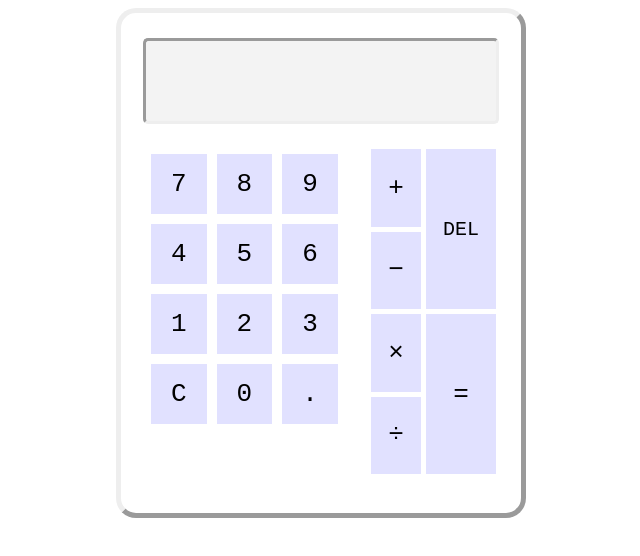
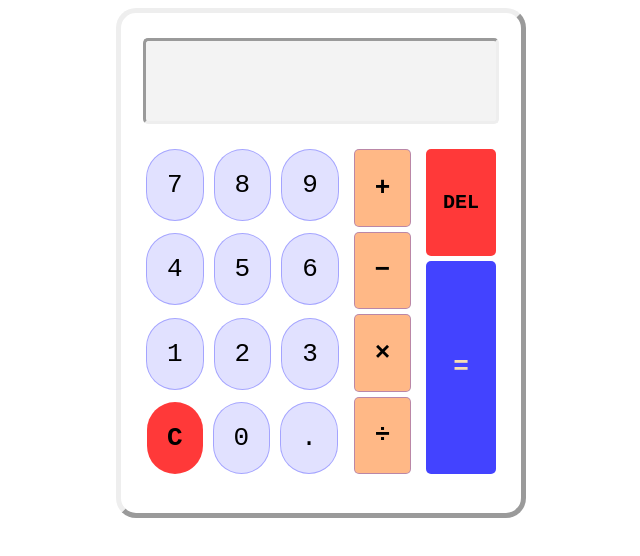
Before and after one commit to hi-z-k/odin-calculator, a plain HTML site: page index.html in a window 1280 px wide. Shown: the whole page, without its empty margins (319-959 px from the left). Drawn offline with Linux system fonts and the light colour scheme.

Commit message:
Calculator UI Styling Complete
- give a proper layout and coloring
- categorize the buttons in
    - numbers
    - operations
    - functionality
        - remove
        - equals-to

```diff
--- a/CSS/style.css
+++ b/CSS/style.css
@@ -1,76 +1,97 @@
-body *{
+body * {
   /* border: 1px solid; */
 }
-.calculator-section{
-    height:500px;
-    width:400px;
+.calculator-section {
+  height: 500px;
+  width: 400px;
   margin-left: auto;
   margin-right: auto;
-    display:flex;
+  display: flex;
   flex-direction: column;
   align-items: center;
   border-radius: 20px;
   border: 5px outset;
 }
-.input-display{
-    width:350px;
-    height:80px;
+.input-display {
+  width: 350px;
+  height: 80px;
   margin: 25px 0px;
   border: 3px inset;
   border-radius: 5px;
   background-color: rgba(128, 128, 128, 0.099);
 }
-.button-section{
-    width:350px;
+.button-section {
+  width: 350px;
   height: 325px;
   font-size: xx-large;
   display: flex;
   justify-content: space-between;
 }
-.number-section{
+.number-section {
   display: flex;
   flex-direction: column;
+  justify-content: space-between;
   align-items: center;
 }
-.num-row{
+.num-row {
   display: flex;
   justify-content: space-between;
+  gap: 10px;
   align-content: center;
 }
-.button{
-    padding: 15px 20px;
-    margin: 5px;
+.button {
+  padding: 20px;
   flex: 1;
   display: flex;
   font-family: monospace;
   justify-content: center;
   align-items: center;
-    /* border: 1px solid; */
+  border: 1px solid rgba(0, 0, 255, 0.27);
   background-color: rgba(0, 0, 255, 0.119);
-    /* border-radius: 40px; */
+  border-radius: 40px;
 }
-.operation-section{
+.operation-section {
   display: flex;
-    gap:5px;
+  gap: 15px;
 }
-.calc-functionality-section,.math-operation-section{
+.calc-functionality-section,
+.math-operation-section {
   display: flex;
   margin: 0;
-    gap:5px;
+  gap: 5px;
   flex-direction: column;
 }
-
-.calc-functionality-section .button{
+.calc-functionality-section .button {
+  border-radius: 5px;
   padding: 0px;
   margin: 0;
   width: 70px;
 }
-.button.delete{
+.button.delete {
   font-size: x-large;
 }
-.math-operation-section .button{
+.button.equals{
+    background-color: rgb(67, 67, 255);
+    flex: 2;
+    color: wheat;
+}
+.math-operation-section .button {
   padding: 0px;
   margin: 0;
-    flex: 1;
-    width: 50px;
+  width: 45px;
 }
+.button.operation-button{
+    border-radius: 5px;
+    padding: 5px;
+    font-weight: bolder;
+    background-color: rgba(255, 106, 0, 0.476)
+}
+.button.clear,
+.button.delete {
+  background-color: rgba(255, 0, 0, 0.776);
+  border: 1px solid rgba(0, 0, 0, 0.283);
+}
+.button.function-button{
+    font-weight: bolder;
+    border: none;
+}
--- a/index.html
+++ b/index.html
@@ -12,36 +12,36 @@
         <div class="button-section">
             <div class="number-section">
                 <div class="num-row">
-                    <div class="button seven">7</div>
-                    <div class="button eight">8</div>
-                    <div class="button nine">9</div>
+                    <div class="button number-button seven">7</div>
+                    <div class="button number-button eight">8</div>
+                    <div class="button number-button nine">9</div>
                 </div>
                 <div class="num-row">
-                    <div class="button four">4</div>
-                    <div class="button five">5</div>
-                    <div class="button six">6</div>
+                    <div class="button number-button four">4</div>
+                    <div class="button number-button five">5</div>
+                    <div class="button number-button six">6</div>
                 </div>
                 <div class="num-row">
-                    <div class="button one">1</div>
-                    <div class="button two">2</div>
-                    <div class="button three">3</div>
+                    <div class="button number-button one">1</div>
+                    <div class="button number-button two">2</div>
+                    <div class="button number-button three">3</div>
                 </div>
                 <div class="num-row">
-                    <div class="button clear">C</div>
-                    <div class="button zero">0</div>
-                    <div class="button decimal">.</div>
+                    <div class="button function-button clear">C</div>
+                    <div class="button number-button zero">0</div>
+                    <div class="button number-button decimal">.</div>
                 </div>
             </div>
             <div class="operation-section">
                 <div class="math-operation-section">
-                    <div class="button addition">+</div>
-                    <div class="button subtraction">−</div>
-                    <div class="button multiplication">×</div>
-                    <div class="button division">÷</div>
+                    <div class="button operation-button addition">+</div>
+                    <div class="button operation-button subtraction">−</div>
+                    <div class="button operation-button multiplication">×</div>
+                    <div class="button operation-button division">÷</div>
                 </div>
                 <div class="calc-functionality-section">
-                    <div class="button delete">DEL</div>
-                    <div class="button equals">=</div>
+                    <div class="button function-button delete">DEL</div>
+                    <div class="button function-button equals">=</div>
                 </div>
             </div>
         </div>
```
Lines whose indentation alone changed are shown as unchanged.
